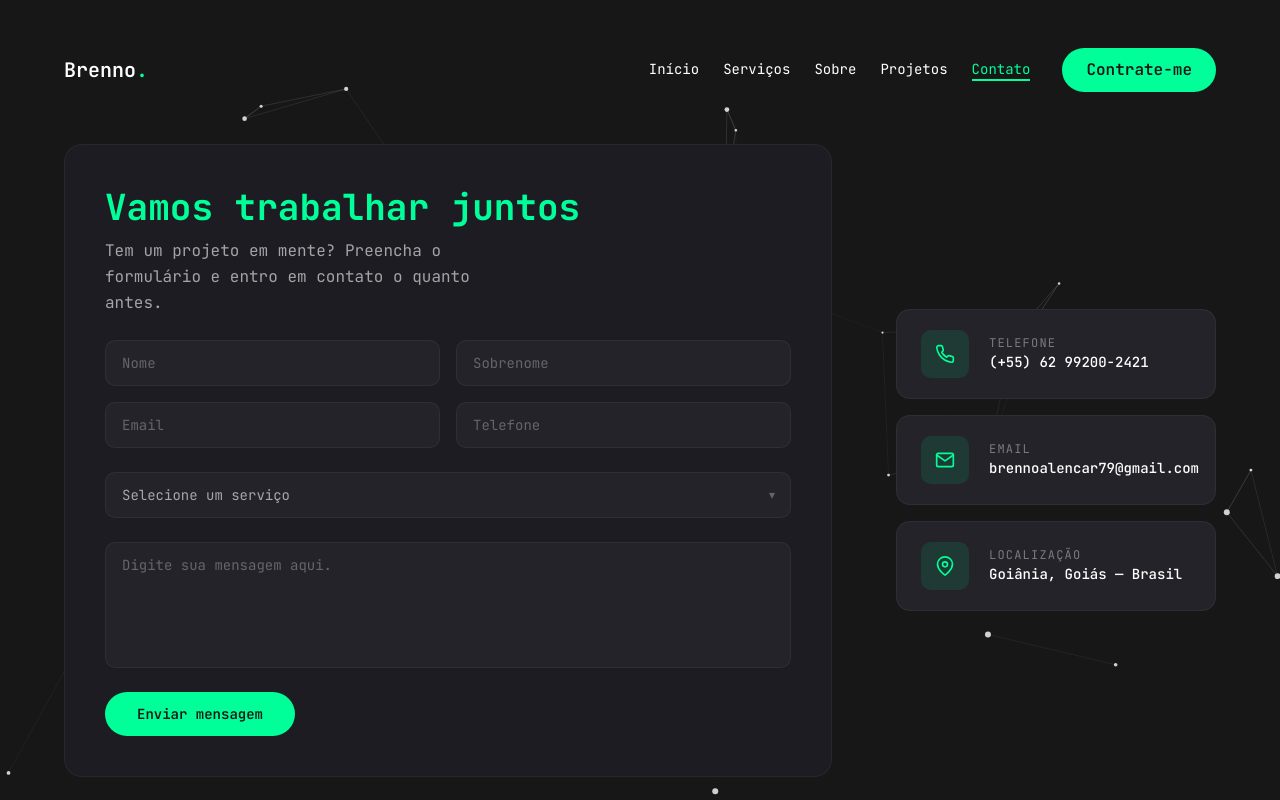
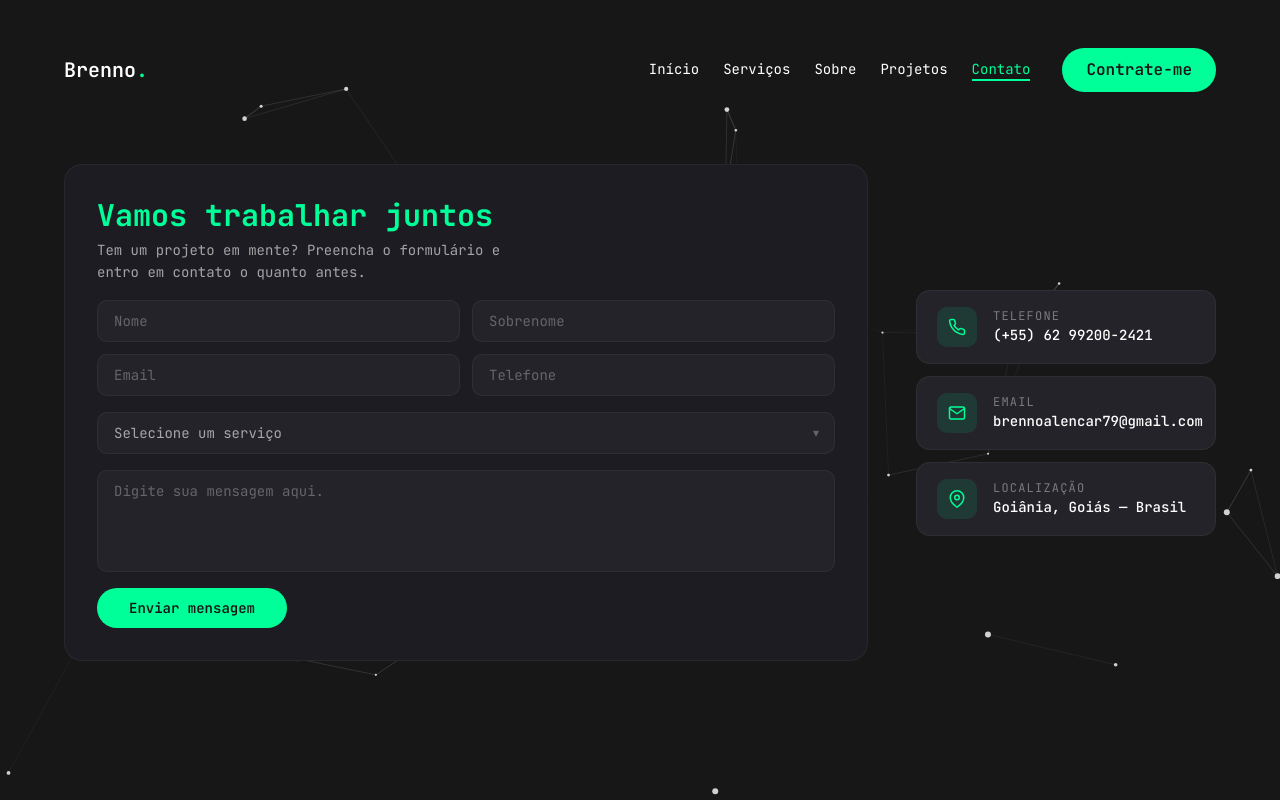
Before and after one commit to BrennoAlenkar/brenno-portfolio, a Next.js app: page /contato in a window 1280 px wide. Built offline with nearby package versions, Linux system fonts and the light colour scheme.

Commit message:
feat: ajusta layout e espaçamento da página de contato

```diff
--- a/app/contato/page.jsx
+++ b/app/contato/page.jsx
@@ -50,40 +50,40 @@ const Contato = () => {
   };
 
   return (
-    <section className="min-h-[80vh] flex flex-col justify-center py-12 xl:py-0">
+    <section className="flex flex-col justify-center py-8 xl:py-6">
       <div className="w-full max-w-[1280px] mx-auto px-4 sm:px-6 xl:px-16">
-        <div className="flex flex-col xl:flex-row gap-10 xl:gap-16">
+        <div className="flex flex-col xl:flex-row gap-8 xl:gap-12">
 
           {/* formulário */}
           <motion.div
             initial={{ opacity: 0, y: 16 }}
             animate={{ opacity: 1, y: 0 }}
             transition={{ duration: 0.4 }}
-            className="flex-1 bg-[#1c1c22] rounded-2xl p-8 xl:p-10 flex flex-col gap-6 border border-white/5"
+            className="flex-1 bg-[#1c1c22] rounded-2xl p-6 xl:p-8 flex flex-col gap-4 border border-white/5"
           >
-            <div className="flex flex-col gap-2">
-              <h2 className="text-3xl xl:text-4xl font-bold text-accent leading-tight">
+            <div className="flex flex-col gap-1">
+              <h2 className="text-2xl xl:text-3xl font-bold text-accent leading-tight">
                 Vamos trabalhar juntos
               </h2>
-              <p className="text-white/60 text-sm xl:text-base leading-relaxed max-w-[420px]">
+              <p className="text-white/60 text-sm leading-relaxed max-w-[420px]">
                 Tem um projeto em mente? Preencha o formulário e entro em contato o quanto antes.
               </p>
             </div>
 
-            <div className="grid grid-cols-1 sm:grid-cols-2 gap-4">
+            <div className="grid grid-cols-1 sm:grid-cols-2 gap-3">
               <input
                 name="nome"
                 value={form.nome}
                 onChange={handleChange}
                 placeholder="Nome"
-                className="bg-[#232329] text-white text-sm placeholder:text-white/30 rounded-lg px-4 py-3 border border-white/5 focus:border-accent/50 focus:outline-none transition-colors duration-300"
+                className="bg-[#232329] text-white text-sm placeholder:text-white/30 rounded-lg px-4 py-2.5 border border-white/5 focus:border-accent/50 focus:outline-none transition-colors duration-300"
               />
               <input
                 name="sobrenome"
                 value={form.sobrenome}
                 onChange={handleChange}
                 placeholder="Sobrenome"
-                className="bg-[#232329] text-white text-sm placeholder:text-white/30 rounded-lg px-4 py-3 border border-white/5 focus:border-accent/50 focus:outline-none transition-colors duration-300"
+                className="bg-[#232329] text-white text-sm placeholder:text-white/30 rounded-lg px-4 py-2.5 border border-white/5 focus:border-accent/50 focus:outline-none transition-colors duration-300"
               />
               <input
                 name="email"
@@ -91,7 +91,7 @@ const Contato = () => {
                 onChange={handleChange}
                 placeholder="Email"
                 type="email"
-                className="bg-[#232329] text-white text-sm placeholder:text-white/30 rounded-lg px-4 py-3 border border-white/5 focus:border-accent/50 focus:outline-none transition-colors duration-300"
+                className="bg-[#232329] text-white text-sm placeholder:text-white/30 rounded-lg px-4 py-2.5 border border-white/5 focus:border-accent/50 focus:outline-none transition-colors duration-300"
               />
               <input
                 name="telefone"
@@ -99,7 +99,7 @@ const Contato = () => {
                 onChange={handleChange}
                 placeholder="Telefone"
                 type="tel"
-                className="bg-[#232329] text-white text-sm placeholder:text-white/30 rounded-lg px-4 py-3 border border-white/5 focus:border-accent/50 focus:outline-none transition-colors duration-300"
+                className="bg-[#232329] text-white text-sm placeholder:text-white/30 rounded-lg px-4 py-2.5 border border-white/5 focus:border-accent/50 focus:outline-none transition-colors duration-300"
               />
             </div>
 
@@ -109,7 +109,7 @@ const Contato = () => {
                 name="servico"
                 value={form.servico}
                 onChange={handleChange}
-                className="w-full bg-[#232329] text-white/60 text-sm rounded-lg px-4 py-3 border border-white/5 focus:border-accent/50 focus:outline-none appearance-none transition-colors duration-300 cursor-pointer"
+                className="w-full bg-[#232329] text-white/60 text-sm rounded-lg px-4 py-2.5 border border-white/5 focus:border-accent/50 focus:outline-none appearance-none transition-colors duration-300 cursor-pointer"
               >
                 <option value="" disabled>
                   Selecione um serviço
@@ -131,13 +131,13 @@ const Contato = () => {
               value={form.mensagem}
               onChange={handleChange}
               placeholder="Digite sua mensagem aqui."
-              rows={5}
-              className="bg-[#232329] text-white text-sm placeholder:text-white/30 rounded-lg px-4 py-3 border border-white/5 focus:border-accent/50 focus:outline-none resize-none transition-colors duration-300"
+              rows={4}
+              className="bg-[#232329] text-white text-sm placeholder:text-white/30 rounded-lg px-4 py-2.5 border border-white/5 focus:border-accent/50 focus:outline-none resize-none transition-colors duration-300"
             />
 
             <button
               onClick={handleSubmit}
-              className="w-fit bg-accent text-primary font-semibold text-sm px-8 py-3 rounded-full hover:bg-accent/90 active:scale-95 transition-all duration-300"
+              className="w-fit bg-accent text-primary font-semibold text-sm px-8 py-2.5 rounded-full hover:bg-accent/90 active:scale-95 transition-all duration-300 cursor-pointer"
             >
               Enviar mensagem
             </button>
@@ -148,14 +148,14 @@ const Contato = () => {
             initial={{ opacity: 0, y: 16 }}
             animate={{ opacity: 1, y: 0 }}
             transition={{ duration: 0.4, delay: 0.15 }}
-            className="flex flex-col gap-4 xl:w-[320px] shrink-0 justify-center"
+            className="flex flex-col gap-3 xl:w-[300px] shrink-0 justify-center"
           >
             {info.map((item, i) => (
               <div
                 key={i}
-                className="flex items-center gap-5 bg-[#232329] rounded-xl px-6 py-5 border border-white/5 hover:border-accent/30 transition-all duration-300 group"
+                className="flex items-center gap-4 bg-[#232329] rounded-xl px-5 py-4 border border-white/5 hover:border-accent/30 transition-all duration-300 group"
               >
-                <div className="w-12 h-12 rounded-lg bg-accent/10 flex items-center justify-center text-accent text-xl shrink-0 group-hover:bg-accent/20 transition-colors duration-300">
+                <div className="w-10 h-10 rounded-lg bg-accent/10 flex items-center justify-center text-accent text-lg shrink-0 group-hover:bg-accent/20 transition-colors duration-300">
                   {item.icon}
                 </div>
                 <div className="flex flex-col gap-0.5">
--- a/app/page.jsx
+++ b/app/page.jsx
@@ -44,11 +44,17 @@ const Home = () => {
                 variant="outline"
                 size="lg"
                 className="uppercase flex items-center gap-2 border border-accent text-accent
-               hover:bg-accent hover:text-black rounded-full px-6 py-3 transition-all
-                duration-300"
+                hover:bg-accent hover:text-black rounded-full px-6 py-3 transition-all duration-300
+                text-sm font-medium"
               >
-                <span>Download CV</span>
+                <a
+                href="/curriculo.pdf"
+                download="Brenno_Alencar_CV.pdf"
+                className="flex items-center gap-2"
+                >
+                  <span>Download CV</span>
                 <FiDownload className="text-xl" />
+                </a>
               </Button>
              <div className="mb-8 xl:mb-0">
               <Social
```
Also changed, not shown: 1 other file (tests, documents, lock files or other folders).
